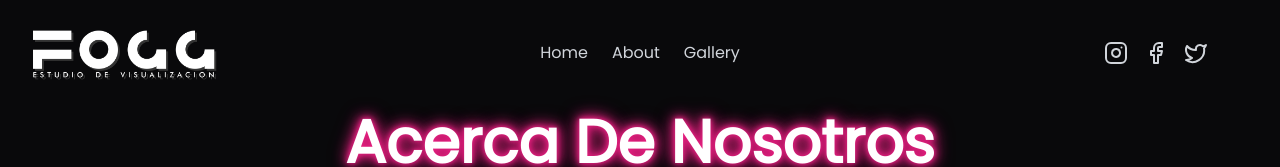
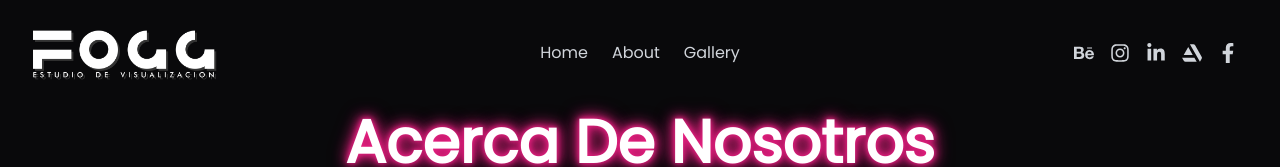
Before and after one commit to VenticinqueMauro/foog, a Next.js app: page /acercade in a window 1280 px wide. Shown: the top 167 px of the page. Built offline with nearby package versions, Linux system fonts and the light colour scheme.

Commit message:
cambio de iconos, y agredado de react-icons + diferentes redes sociales

```diff
--- a/package.json
+++ b/package.json
@@ -17,11 +17,11 @@
     "clsx": "^2.0.0",
     "eslint": "8.45.0",
     "eslint-config-next": "13.4.10",
-    "lucide-react": "^0.263.0",
     "next": "13.4.10",
     "postcss": "8.4.26",
     "react": "18.2.0",
     "react-dom": "18.2.0",
+    "react-icons": "^4.10.1",
     "react-photo-album": "^2.2.2",
     "tailwind-merge": "^1.14.0",
     "tailwindcss": "3.3.3",
--- a/src/app/components/navbar/redes/ContainerRedes.tsx
+++ b/src/app/components/navbar/redes/ContainerRedes.tsx
@@ -1,4 +1,5 @@
 import { FacebookIcon, InstagramIcon, TwitterIcon } from "lucide-react";
+import { FaArtstation, FaBehance, FaInstagram, FaLinkedinIn, FaFacebookF } from "react-icons/fa"
 import RedItem from "./RedItem";
 import { ReactNode } from "react";
 
@@ -11,15 +12,23 @@ export default function ContainerRedes() {
 
     const Redes: Red[] = [
         {
-            icon: <InstagramIcon />,
+            icon: <FaBehance />,
             href: "#"
         },
         {
-            icon: <FacebookIcon />,
+            icon: <FaInstagram />,
             href: "#"
         },
         {
-            icon: <TwitterIcon />,
+            icon: <FaLinkedinIn />,
+            href: "#"
+        },
+        {
+            icon: <FaArtstation />,
+            href: "#"
+        },
+        {
+            icon: <FaFacebookF />,
             href: "#"
         },
     ]
@@ -28,7 +37,7 @@ export default function ContainerRedes() {
         <ul className="hidden md:inline-flex flex items-center gap-4 md:w-[200px] w-auto justify-end md:justify-center">
             {
                 Redes.map((red, i) => (
-                    <li key={i} className="icon-container ">
+                    <li key={i} className="text-xl icon-container">
                         <RedItem icon={red.icon} href={red.href} />
                     </li>
                 ))
--- a/src/app/components/title/Title.tsx
+++ b/src/app/components/title/Title.tsx
@@ -1,5 +1,5 @@
 export default function Title({ title }: { title: string }) {
     return (
-        <h1 className="text-6xl font-bold text-center capitalize neon-effect">{title}</h1>
+        <h1 className="text-6xl font-bold text-center capitalize neon-text">{title}</h1>
     )
 }
--- a/src/app/globals.css
+++ b/src/app/globals.css
@@ -81,6 +81,10 @@
   transform: perspective(1500px) rotateY(17deg);
 }
 
-.neon-effect {
+.neon-text {
   text-shadow: 0 0 5px #e72081, 0 0 10px #e72081, 0 0 15px #e72081, 0 0 20px rgba(231, 32, 129, 0.6);
 }
+
+.neon-redes {
+  text-shadow: 0 0 5px #2067E7, 0 0 10px #2067E7, 0 0 15px #2067E7, 0 0 20px rgba(231, 32, 129, 0.6);
+}
```
Also changed, not shown: 1 other file (tests, documents, lock files or other folders).
